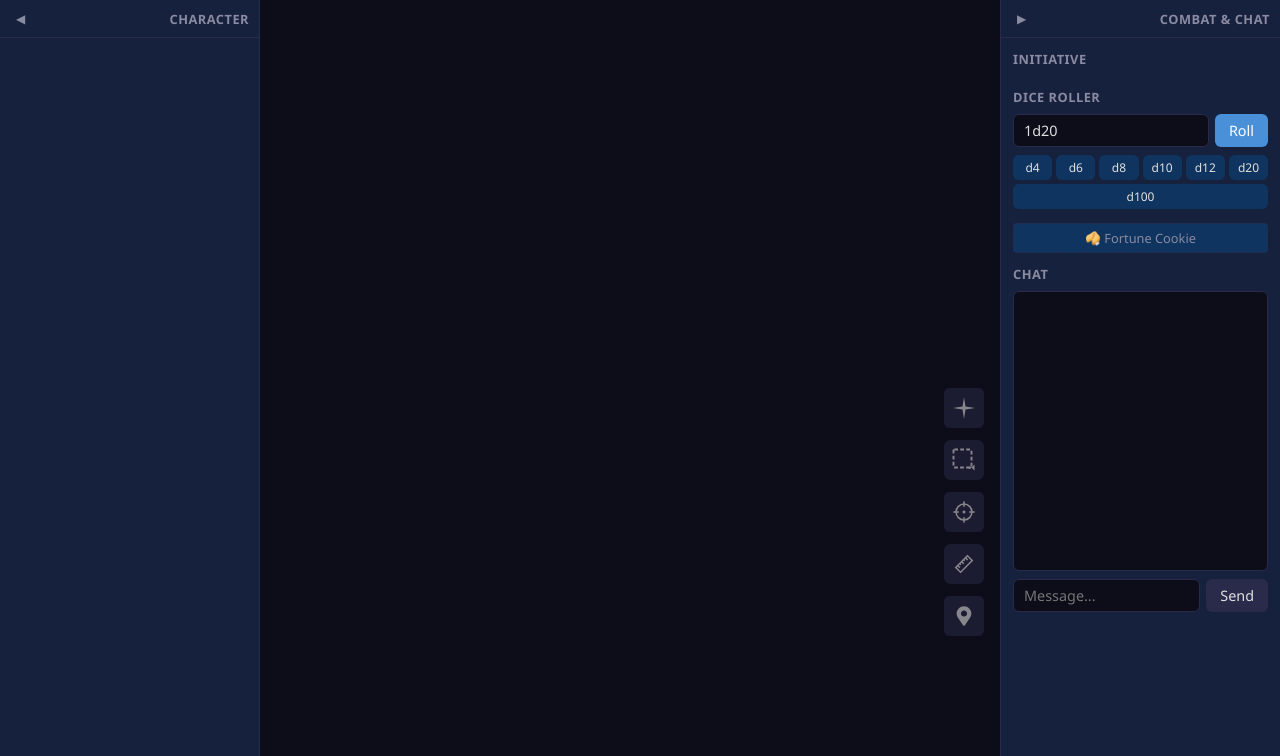
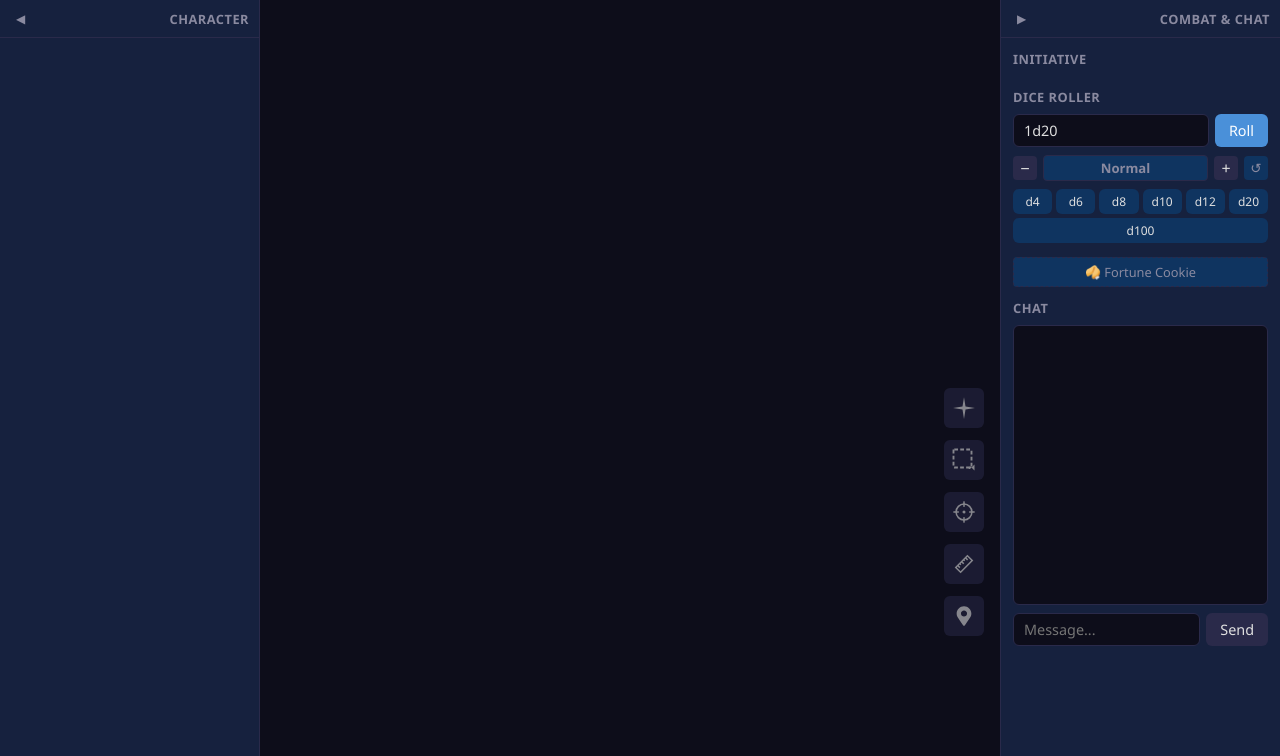
Before and after one commit to Davidandrocket/tabletop-vtt, a Flask app: template templates/session.html in a window 1280 px wide. Shown: the part 44-800 px from the top of the page. Run offline with Flask 3, Linux system fonts and the light colour scheme; the template is opened without the code that fills it, so the values that code supplies are empty; some libraries are stand-ins or nearby versions.

Commit message:
Add stacking advantage/disadvantage to dice roller
UI: ± stepper next to the dice input that ranges from -9 to +9 with
a colored display ("Normal", "Adv +2", "Disadv -1"). Resets to 0
after each roll.

Backend: roll() now parses kh/kl notation (keep highest/lowest N).
roll_dice rewrites a single-die roll like "1d20+5" with advantage=+2
into "3d20kh1+5" before rolling. Multi-die rolls (e.g. 2d6+3) ignore
the advantage stepper since it's not meaningful there.

Co-Authored-By: Claude Sonnet 4.6 <noreply@anthropic.com>

```diff
--- a/app.py
+++ b/app.py
@@ -1792,6 +1792,11 @@ def on_roll_dice(data):
 
     notation = data.get("notation", "1d20")
     private = bool(data.get("private", False)) and info["role"] == "dm"
+    try:
+        advantage = int(data.get("advantage", 0) or 0)
+    except (TypeError, ValueError):
+        advantage = 0
+    advantage = max(-9, min(9, advantage))
 
     # DM fake roll: "1d20(17)" forces the displayed result to 17
     forced = None
@@ -1802,7 +1807,20 @@ def on_roll_dice(data):
             notation_clean = fm.group(1)
             forced = int(fm.group(2))
 
-    result = roll(notation_clean)
+    # Advantage rewrite: only applies to a single-die base roll like "1dN+X"
+    rolled_notation = notation_clean
+    adv_label = ""
+    if advantage != 0:
+        am = re.match(r"^\s*(?:1)?d(\d+)([+-]\d+)?\s*$", notation_clean.lower().replace(" ", ""))
+        if am:
+            sides = am.group(1)
+            mod = am.group(2) or ""
+            n = abs(advantage) + 1
+            mode = "kh" if advantage > 0 else "kl"
+            rolled_notation = f"{n}d{sides}{mode}1{mod}"
+            adv_label = f" (adv {'+' if advantage > 0 else ''}{advantage})"
+
+    result = roll(rolled_notation)
     if result is None:
         emit("error_msg", {"message": "Invalid dice notation."})
         return
@@ -1813,7 +1831,7 @@ def on_roll_dice(data):
 
     msg = {
         "name": info["name"],
-        "notation": notation_clean,
+        "notation": notation_clean + adv_label,
         "result": result["total"],
         "rolls": result["rolls"],
         "modifier": result["modifier"],
@@ -2729,7 +2747,8 @@ def parse_dnd_beyond_character(data, character_id):
 
 def roll(notation):
     notation = notation.strip().lower().replace(" ", "")
-    m = re.match(r"^(\d*)d(\d+)([+-]\d+)?$", notation)
+    # NdM[kh|kl][N][+/-X]  — kh/kl = keep highest/lowest N (default 1)
+    m = re.match(r"^(\d*)d(\d+)(?:(kh|kl)(\d*))?([+-]\d+)?$", notation)
     if not m:
         try:
             v = int(notation)
@@ -2738,11 +2757,21 @@ def roll(notation):
             return None
     count = int(m.group(1)) if m.group(1) else 1
     sides = int(m.group(2))
-    modifier = int(m.group(3)) if m.group(3) else 0
+    keep_mode = m.group(3)               # "kh", "kl", or None
+    keep_n = int(m.group(4)) if m.group(4) else 1
+    modifier = int(m.group(5)) if m.group(5) else 0
     if count > 100 or sides > 1000 or count < 1:
         return None
+    if keep_mode and (keep_n < 1 or keep_n > count):
+        return None
     rolls = [random.randint(1, sides) for _ in range(count)]
-    return {"total": sum(rolls) + modifier, "rolls": rolls, "modifier": modifier}
+    if keep_mode == "kh":
+        kept = sorted(rolls, reverse=True)[:keep_n]
+    elif keep_mode == "kl":
+        kept = sorted(rolls)[:keep_n]
+    else:
+        kept = rolls
+    return {"total": sum(kept) + modifier, "rolls": rolls, "modifier": modifier}
 
 
 init_db()
--- a/static/css/style.css
+++ b/static/css/style.css
@@ -641,6 +641,44 @@ h4 { font-size: 0.75rem; text-transform: uppercase; letter-spacing: 0.5px;
 .dice-row { display: flex; gap: 6px; }
 .dice-row input { flex: 1; margin: 0; }
 
+.adv-row {
+  display: flex;
+  align-items: center;
+  gap: 6px;
+}
+.adv-step {
+  width: 24px;
+  height: 24px;
+  padding: 0;
+  font-size: 1rem;
+  line-height: 1;
+  border-radius: 4px;
+}
+.adv-reset {
+  width: 24px;
+  height: 24px;
+  padding: 0;
+  font-size: 0.85rem;
+  line-height: 1;
+  border-radius: 4px;
+  margin-left: auto;
+  background: var(--panel);
+  color: var(--text-dim);
+}
+.adv-reset:hover { color: var(--text); }
+.adv-display {
+  flex: 1;
+  text-align: center;
+  font-size: 0.82rem;
+  font-weight: 600;
+  padding: 3px 6px;
+  border-radius: 4px;
+  border: 1px solid var(--border);
+}
+.adv-display.adv-zero { color: var(--text-dim); background: var(--panel); }
+.adv-display.adv-pos  { color: #fff; background: #2e7d32; border-color: #2e7d32; }
+.adv-display.adv-neg  { color: #fff; background: #c62828; border-color: #c62828; }
+
 .dice-presets { display: flex; flex-wrap: wrap; gap: 4px; }
 .dice-presets button {
   flex: 1;
--- a/static/js/main.js
+++ b/static/js/main.js
@@ -1204,17 +1204,47 @@ function updateTurnIndicator(tokenId) {
 
 // --- Dice roller ---
 
+let _advantage = 0;
+
+function stepAdvantage(delta) {
+  _advantage = Math.max(-9, Math.min(9, _advantage + delta));
+  renderAdvantageDisplay();
+}
+
+function resetAdvantage() {
+  _advantage = 0;
+  renderAdvantageDisplay();
+}
+
+function renderAdvantageDisplay() {
+  const el = document.getElementById("adv-display");
+  if (!el) return;
+  el.classList.remove("adv-zero", "adv-pos", "adv-neg");
+  if (_advantage === 0) {
+    el.textContent = "Normal";
+    el.classList.add("adv-zero");
+  } else if (_advantage > 0) {
+    el.textContent = `Adv +${_advantage}`;
+    el.classList.add("adv-pos");
+  } else {
+    el.textContent = `Disadv ${_advantage}`;
+    el.classList.add("adv-neg");
+  }
+}
+
 function rollDice() {
   const notation = document.getElementById("dice-notation").value.trim();
   if (!notation) return;
   const privateRoll = document.getElementById("dice-private")?.checked ?? false;
-  socket.emit("roll_dice", { notation, private: privateRoll });
+  socket.emit("roll_dice", { notation, private: privateRoll, advantage: _advantage });
+  resetAdvantage();
 }
 
 function quickRoll(notation) {
   document.getElementById("dice-notation").value = notation;
   const privateRoll = document.getElementById("dice-private")?.checked ?? false;
-  socket.emit("roll_dice", { notation, private: privateRoll });
+  socket.emit("roll_dice", { notation, private: privateRoll, advantage: _advantage });
+  resetAdvantage();
 }
 
 function fortuneCookie() {
--- a/templates/session.html
+++ b/templates/session.html
@@ -282,6 +282,12 @@
             <input id="dice-notation" type="text" value="1d20" placeholder="e.g. 2d6+3">
             <button class="btn-primary" onclick="rollDice()">Roll</button>
           </div>
+          <div class="adv-row">
+            <button class="adv-step" onclick="stepAdvantage(-1)" title="Add disadvantage">−</button>
+            <span id="adv-display" class="adv-display adv-zero">Normal</span>
+            <button class="adv-step" onclick="stepAdvantage(1)" title="Add advantage">+</button>
+            <button class="adv-reset" onclick="resetAdvantage()" title="Reset to normal">↺</button>
+          </div>
           <div class="dice-presets">
             <button onclick="quickRoll('1d4')">d4</button>
             <button onclick="quickRoll('1d6')">d6</button>
```
